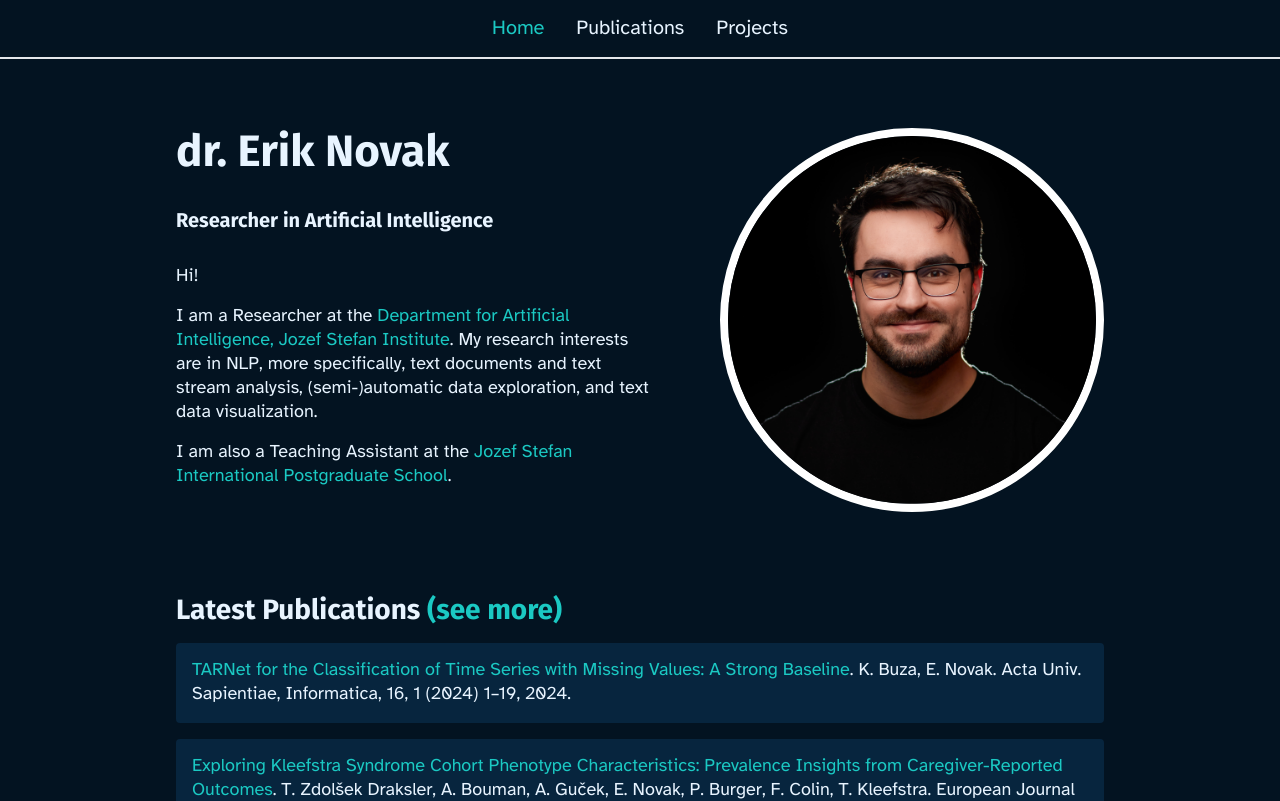
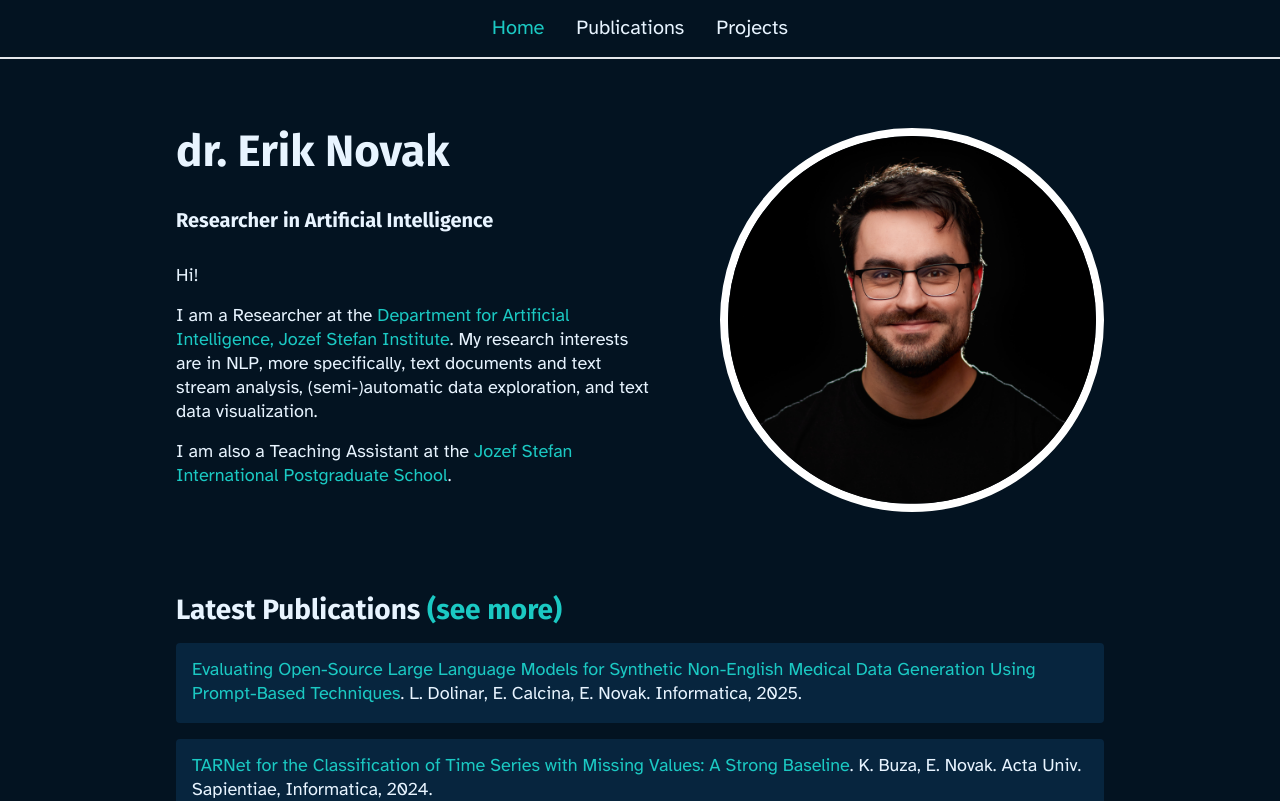
Before and after one commit to eriknovak/eriknovak.github.io, a Next.js app: page / in a window 1280 px wide. Shown: the top 801 px of the page. Built offline with nearby package versions, Linux system fonts and the light colour scheme.

Commit message:
Update journal_papers.ts

```diff
--- a/assets/publications/journal_papers.ts
+++ b/assets/publications/journal_papers.ts
@@ -1,10 +1,20 @@
 const JOURNAL_PAPERS = [
+  {
+    authors: "L. Dolinar, E. Calcina, E. Novak",
+    title:
+      "Evaluating Open-Source Large Language Models for Synthetic Non-English Medical Data Generation Using Prompt-Based Techniques",
+    url: "https://www.informatica.si/index.php/informatica/article/view/7763/4618",
+    reference: "Informatica",
+    location: null,
+    year: 2025,
+    presentation: null,
+  },
   {
     authors: "K. Buza, E. Novak",
     title:
       "TARNet for the Classification of Time Series with Missing Values: A Strong Baseline",
     url: "https://acta.sapientia.ro/en/series/informatica/publications/volume-16-no-1-2024/tarnet-for-the-classification-of-time-series-with-missing-values-a-strong-baseline",
-    reference: "Acta Univ. Sapientiae, Informatica, 16, 1 (2024) 1–19",
+    reference: "Acta Univ. Sapientiae, Informatica",
     location: null,
     year: 2024,
     presentation: null,
```
